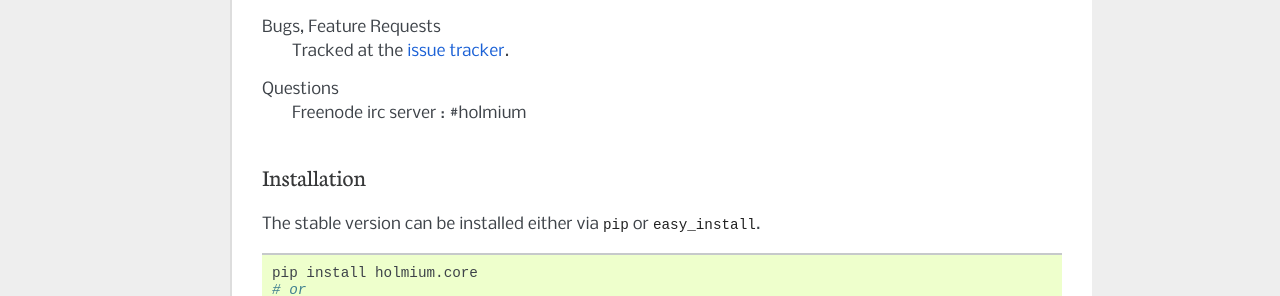
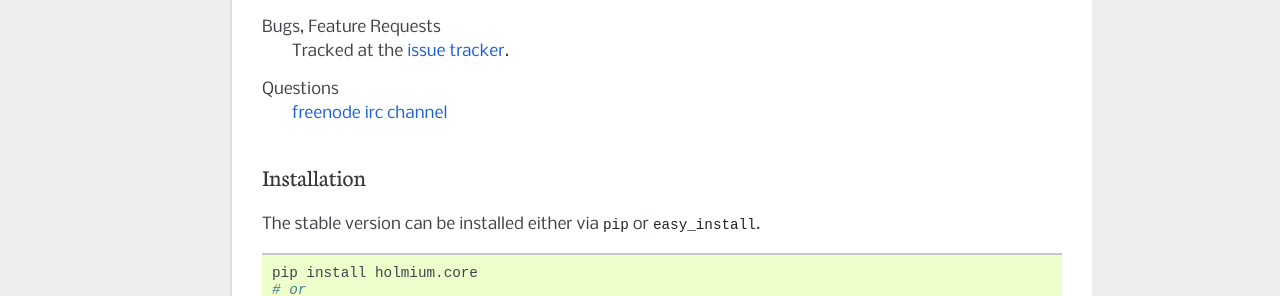
Before and after one commit to alisaifee/holmium.core, a Sphinx documentation site: the page built from doc/source/development.rst, in a window 1280 px wide. Shown: the part 700-996 px from the top of the page. Built offline with Sphinx 7.4.7, drawn with Linux system fonts in a browser that asks for light colours; formulas are drawn with MathJax 3; cross-references to code outside the pages are shown as plain code.

Commit message:
link to irc channel

```diff
--- a/doc/source/development.rst
+++ b/doc/source/development.rst
@@ -6,6 +6,7 @@ Development
 .. _travis: https:/travis-ci.org/#!/alisaifee/holmium.core
 .. _develop: http://pythonhosted.org/distribute/setuptools.html#development-mode
 .. _phantomjs download page: http://phantomjs.org/download.html
+.. _freenode irc channel: irc://irc.freenode.net/#holmium
 
 Contributors
 ============
@@ -23,7 +24,7 @@ Bugs, Feature Requests
     Tracked at the `issue tracker`_.
 
 Questions
-    Freenode irc server : #holmium
+    `freenode irc channel`_
 
 Installation
 ============
```
